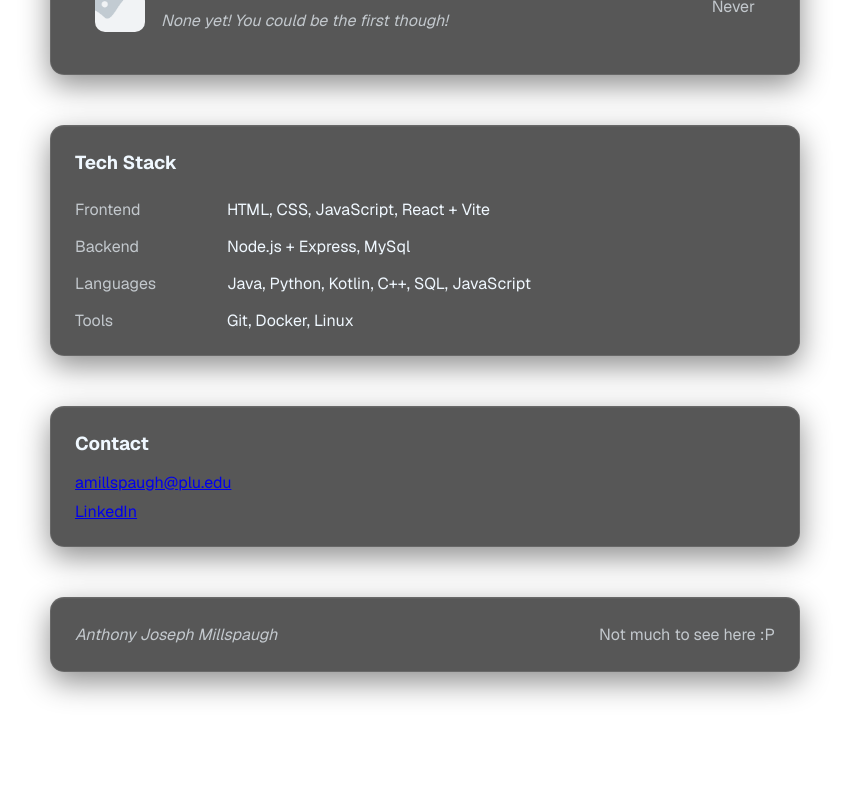
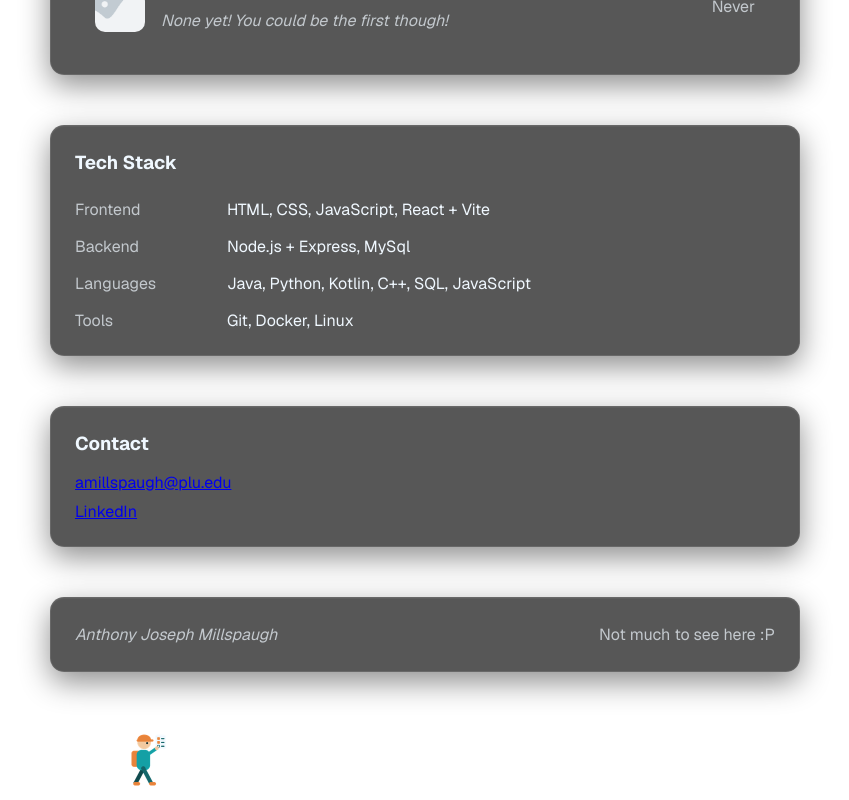
Before and after one commit to AnthonyJMillspaugh/portfolio-website, a React (Vite) app in the folder client/: page / in a window 1280 px wide. Shown: the part 1517-2317 px from the top of the page, without its empty margins (215-1064 px from the left). Before the commit the page ends 2197 px from the top, so only its background shows below. Built offline with nearby package versions, Linux system fonts and the light colour scheme.

Commit message:
added hiker at bottom of page

```diff
--- a/client/src/App.jsx
+++ b/client/src/App.jsx
@@ -4,8 +4,10 @@ import Button from './components/Button';
 import ExperienceDeck from './components/ExperienceDeck';
 import TechStack from './components/TechStack';
 import Contact from './components/Contact';
+import WalkingFooter from "./components/WalkingFooter.jsx";
 import './components/css-files/Card.css';
 import './App.css';
+
 
 const copyEmail = () => {
   navigator.clipboard.writeText("ajmillspaugh3@gmail.com")
@@ -42,9 +44,12 @@ function App() {
       <div className='card' id="contact">
         <Contact />
       </div>
-      <footer className="footer card">
+      <div className="footer card">
         <p className="footer-name">Anthony Joseph Millspaugh</p>
         <p className="note">Not much to see here :P</p>
+      </div>
+      <footer>
+        <WalkingFooter />
       </footer>
     </div>
   );
--- /dev/null
+++ b/client/src/components/WalkingFooter.jsx
@@ -0,0 +1,12 @@
+import sheet from '../assets/hiker-sheet.png';
+import './css-files/WalkingFooter.css';
+
+function WalkingFooter() {
+  return (
+    <footer className="walker-footer" aria-hidden="true">
+      <div className="walker" style={{ backgroundImage: `url(${sheet})` }} />
+    </footer>
+  );
+}
+
+export default WalkingFooter;
--- /dev/null
+++ b/client/src/components/css-files/WalkingFooter.css
@@ -0,0 +1,36 @@
+.walker-footer {
+  position: relative;
+  height: 72px;
+  margin-top: 3rem;
+  overflow: hidden;
+}
+
+.walker {
+  position: absolute;
+  bottom: 0;
+  left: 0;
+  width: 64px;
+  height: 64px;
+  background-size: 512px 64px;
+  background-repeat: no-repeat;
+  background-position: 0 0;
+  animation:
+    step 0.8s steps(8) infinite,
+    walk-across 20s linear infinite;
+}
+
+@keyframes step {
+  to { background-position-x: -512px; }
+}
+
+@keyframes walk-across {
+  from { left: -70px; }
+  to   { left: 100%; }
+}
+
+@media (prefers-reduced-motion: reduce) {
+  .walker {
+    animation: none;
+    left: calc(50% - 32px);
+  }
+}
```
Also changed, not shown: client/src/assets/hiker-sheet.png (added).
